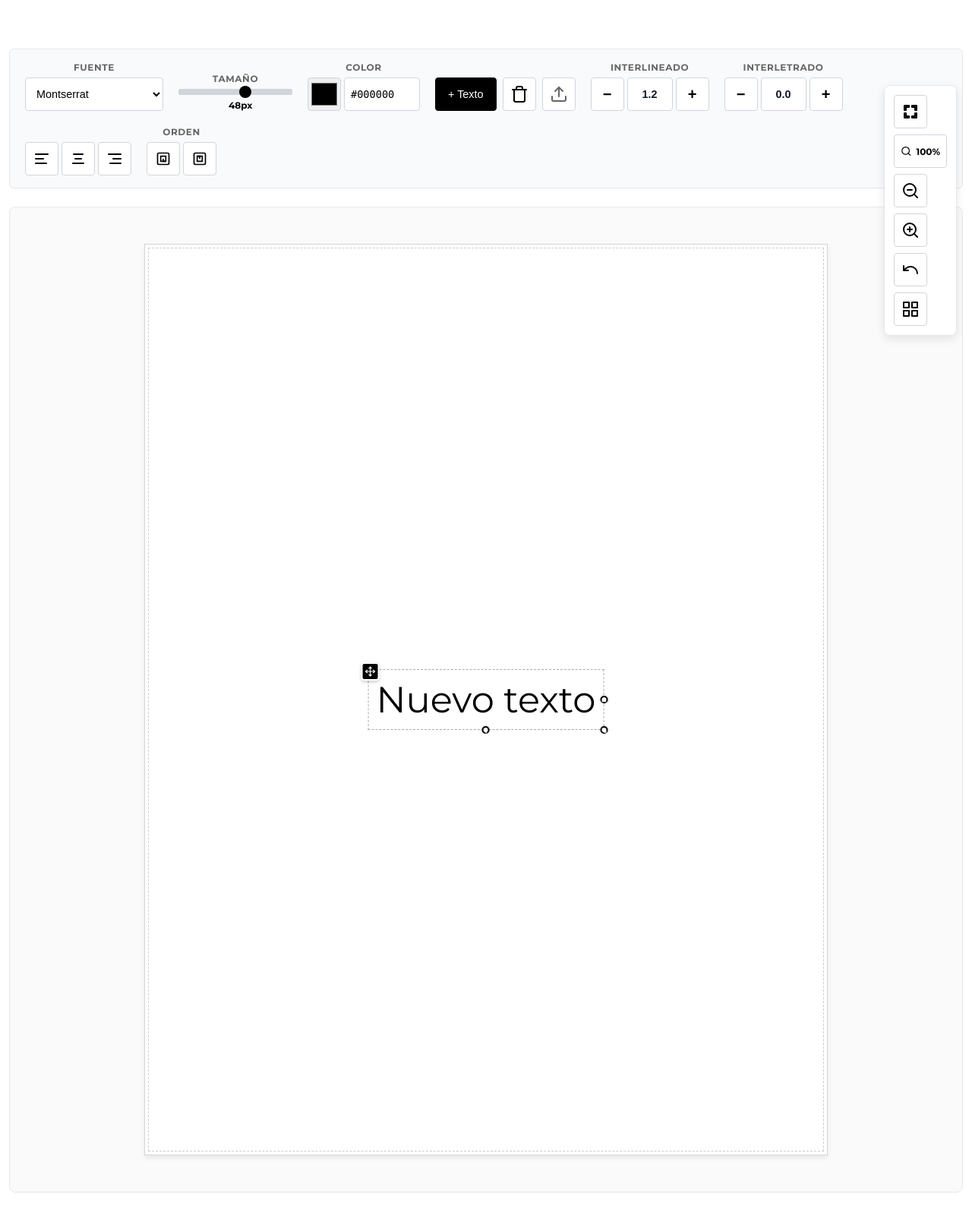
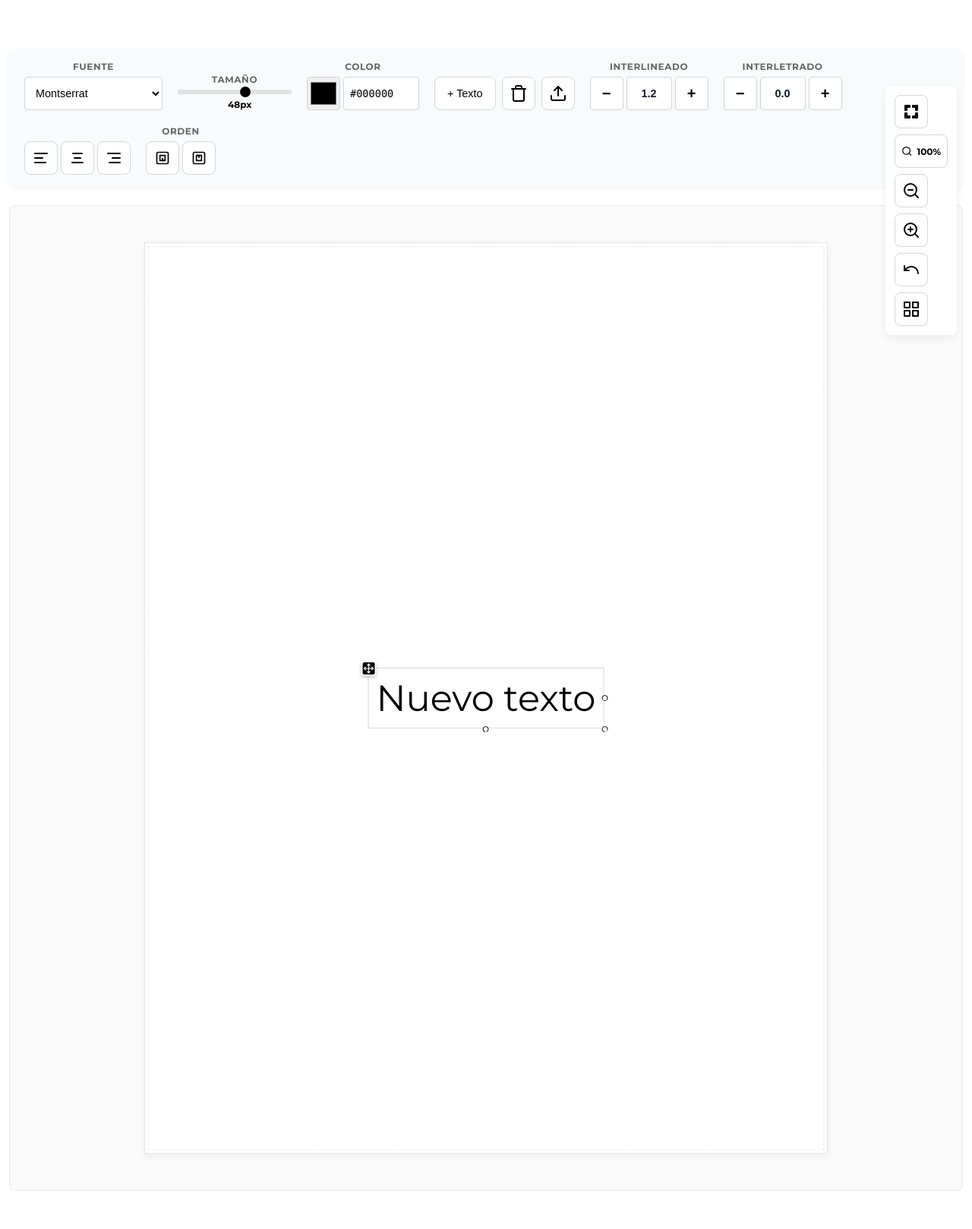
Before and after one commit to jnarjim/Editor-visual-de-invitaciones, a Django app: page /invitaciones/editor/ in a window 1280 px wide. Shown: the part 123-1741 px from the top of the page at 76% size. After the commit the page ends 1691 px from the top, so only its background shows below. Run offline with Django 5.2, Linux system fonts and the light colour scheme.

Commit message:
Añadir diseño minimalista al editor

```diff
--- a/invitaciones/static/invitaciones/css/editor.css
+++ b/invitaciones/static/invitaciones/css/editor.css
@@ -52,9 +52,11 @@ body {
   gap: 20px;
   flex-wrap: wrap;
   padding: 16px 20px;
+  background: #ffffff;
   background-color: #f9fafb;
-  border-radius: 6px;
-  border: 1px solid #e5e7eb;
+  border-radius: 8px;
+  border: none;
+  box-shadow: 0 2px 8px rgba(0, 0, 0, 0.05);
 }
 
 .toolbar-group {
@@ -74,6 +76,20 @@ body {
   white-space: nowrap;
 }
 
+.toolbar-select,
+.toolbar-color,
+.toolbar-color-hex,
+.number-stepper input[type="number"] {
+  border: 1px solid #e2e2e2;
+}
+
+.toolbar-select:focus,
+.toolbar-color-hex:focus,
+.number-stepper input[type="number"]:focus {
+  border-color: #000;
+}
+
+
 .toolbar-select {
   height: 44px;
   font-size: 0.9rem;
@@ -91,8 +107,8 @@ body {
 
 .toolbar-range {
   width: 150px;
-  height: 8px;
-  background: #d1d5db;
+  height: 6px;
+  background: #e1e1e1;
   outline: none;
   cursor: pointer;
   -webkit-appearance: none;
@@ -102,16 +118,16 @@ body {
 .toolbar-range::-webkit-slider-thumb {
   -webkit-appearance: none;
   appearance: none;
-  width: 16px;
-  height: 16px;
+  width: 14px;
+  height: 14px;
   background: #000;
   border-radius: 50%;
   cursor: pointer;
 }
 
 .toolbar-range::-moz-range-thumb {
-  width: 16px;
-  height: 16px;
+  width: 14px;
+  height: 14px;
   background: #000;
   border-radius: 50%;
   cursor: pointer;
@@ -176,26 +192,29 @@ body {
 }
 
 .toolbar-btn.black {
-  background: #000;
-  color: white;
-  border: 1px solid #000;
+  background: #ffffff;
+  color: #000;
+  border: 1px solid #d7d7d7;
+  border-radius: 8px;
 }
 
 .toolbar-btn.black:hover {
-  background: #1f2937;
+  background: #f5f5f5;
+  border-color: #000;
 }
 
 .toolbar-btn.outline {
-  background: white;
+  background: #ffffff;
   color: #000;
-  border: 1px solid #d1d5db;
+  border: 1px solid #d7d7d7;
+  border-radius: 8px;
   width: 44px;
   padding: 0;
 }
 
 .toolbar-btn.outline:hover {
+  background: #f5f5f5;
   border-color: #000;
-  background: #f9fafb;
 }
 
 /* Controles (interlineado, interletrado) */
@@ -331,16 +350,16 @@ body {
   justify-content: center;
   width: 44px;
   height: 44px;
-  border: 1px solid #d1d5db;
-  background: white;
-  border-radius: 4px;
+  border: 1px solid #d7d7d7;
+  background: #ffffff;
+  border-radius: 8px;
   cursor: pointer;
-  transition: all 0.2s;
+  transition: background 0.2s ease, border-color 0.2s ease;
 }
 
 .btn-icon:hover:not(:disabled) {
+  background: #f5f5f5;
   border-color: #000;
-  background: #f9fafb;
 }
 
 .btn-icon:disabled {
@@ -360,7 +379,7 @@ body {
 .icon {
   width: 24px;
   height: 24px;
-  stroke: currentColor;
+  stroke: #000;
   fill: none;
   stroke-width: 2;
   stroke-linecap: round;
@@ -377,10 +396,12 @@ body {
   flex-direction: column;
   gap: 8px;
   background-color: rgba(255, 255, 255, 0.98);
+  background: #ffffff;
   padding: 12px;
   border-radius: 8px;
   box-shadow: 0 4px 12px rgba(0, 0, 0, 0.1);
-  border: 1px solid #e5e7eb;
+  border: none;
+  box-shadow: 0 4px 12px rgba(0,0,0,0.06);
   z-index: 9999;
   pointer-events: auto;
 }
@@ -432,8 +453,8 @@ body {
   max-width: 900px;
   aspect-ratio: 3/4;
   background: white;
-  border: 1px solid #d1d5db;
-  box-shadow: 0 4px 6px rgba(0, 0, 0, 0.07);
+  border: 1px solid #e5e5e5;
+  box-shadow: 0 4px 10px rgba(0,0,0,0.05);
   overflow: hidden;
 }
 
@@ -444,7 +465,7 @@ body {
   left: 4px;
   right: 4px;
   bottom: 4px;
-  border: 1px dashed rgba(0, 0, 0, 0.2);
+  border: 1px dashed rgba(0,0,0,0.08);
   pointer-events: none;
   z-index: 0;
 }
@@ -502,7 +523,7 @@ body {
 }
 
 .text-element.selected {
-  outline: 1px dashed #aaa;
+  outline: 1px solid rgba(0,0,0,0.15);
   outline-offset: 2px;
 }
 
@@ -523,8 +544,8 @@ body {
   position: absolute;
   top: -12px;
   left: -12px;
-  width: 24px;
-  height: 24px;
+  width: 20px;
+  height: 20px;
   background: #000;
   border: 2px solid white;
   border-radius: 4px;
@@ -561,12 +582,12 @@ body {
 .text-element .resize-handle-height,
 .text-element .resize-handle-width {
   position: absolute;
-  width: 10px;
-  height: 10px;
+  width: 8px;
+  height: 8px;
   background: white;
-  border: 2px solid black;
+  border: 1px solid #000;
   border-radius: 50%;
-  box-shadow: 0 0 3px rgba(0, 0, 0, 0.3);
+  box-shadow: none;
   display: none;
   align-items: center;
   justify-content: center;
```
